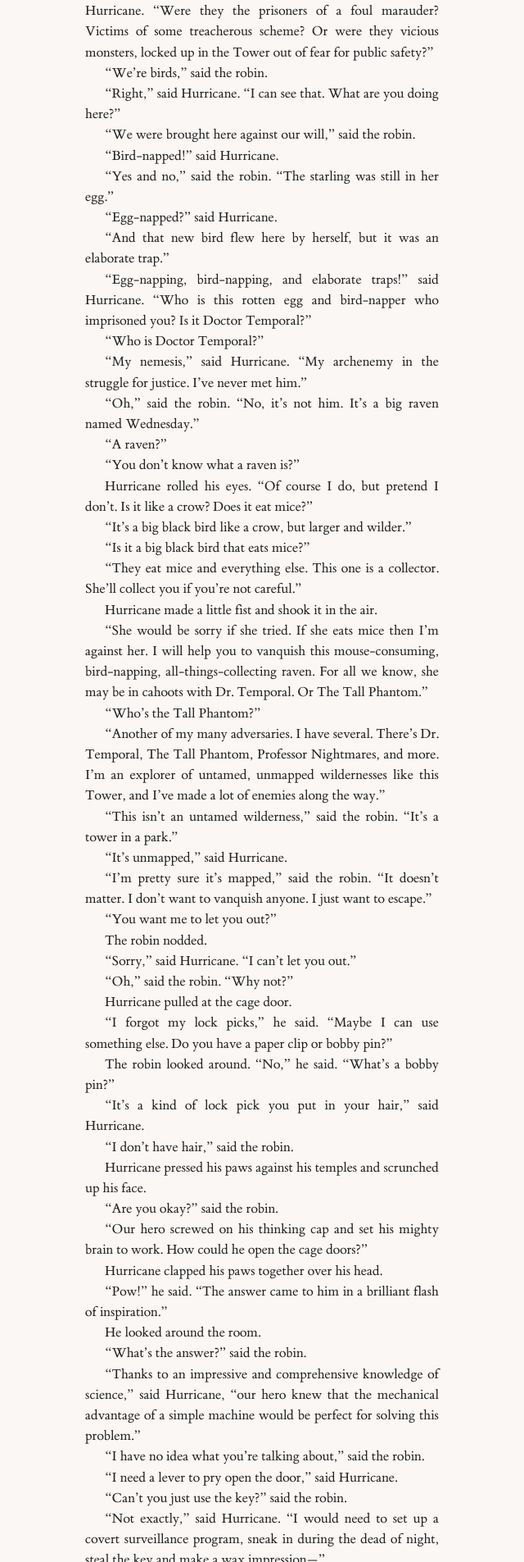
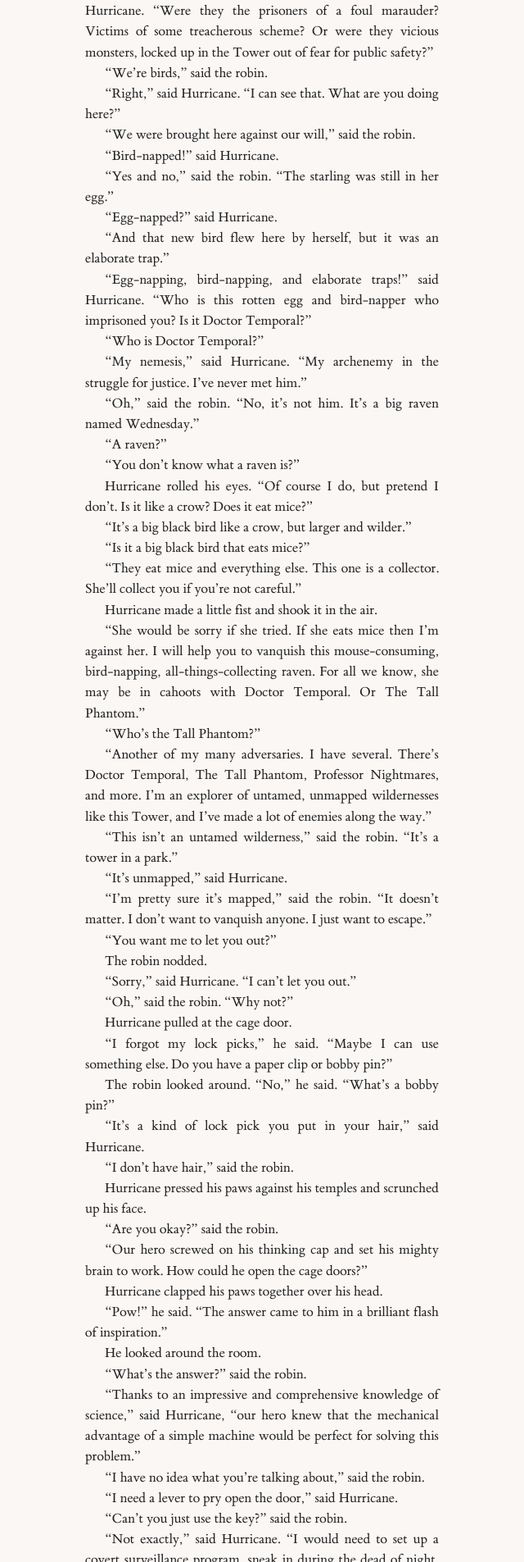
Before and after one commit to studiokicobi/wednesday-the-raven, a Jekyll site: the page built from chapters/chapter-18.md, in a window 1280 px wide. Shown: the part 3095-5000 px from the top of the page at 82% size, without its empty margins (640-1280 px from the left). Built offline with Jekyll 4.4.1, drawn with Linux system fonts in a browser that asks for light colours.

Commit message:
Update chapter-18.md

```diff
--- a/chapters/chapter-18.md
+++ b/chapters/chapter-18.md
@@ -119,11 +119,11 @@ Hurricane rolled his eyes. “Of course I do, but pretend I don’t. Is it like
 
 Hurricane made a little fist and shook it in the air.
 
-“She would be sorry if she tried. If she eats mice then I’m against her. I will help you to vanquish this mouse-consuming, bird-napping, all-things-collecting raven. For all we know, she may be in cahoots with Dr. Temporal. Or The Tall Phantom.”
+“She would be sorry if she tried. If she eats mice then I’m against her. I will help you to vanquish this mouse-consuming, bird-napping, all-things-collecting raven. For all we know, she may be in cahoots with Doctor Temporal. Or The Tall Phantom.”
 
 “Who’s the Tall Phantom?”
 
-“Another of my many adversaries. I have several. There’s Dr. Temporal, The Tall Phantom, Professor Nightmares, and more. I’m an explorer of untamed, unmapped wildernesses like this Tower, and I’ve made a lot of enemies along the way.”
+“Another of my many adversaries. I have several. There’s Doctor Temporal, The Tall Phantom, Professor Nightmares, and more. I’m an explorer of untamed, unmapped wildernesses like this Tower, and I’ve made a lot of enemies along the way.”
 
 “This isn’t an untamed wilderness,” said the robin. “It’s a tower in a park.”
 
```
Also changed, not shown: other parts of chapters/chapter-18.md (+2 -2 lines).
